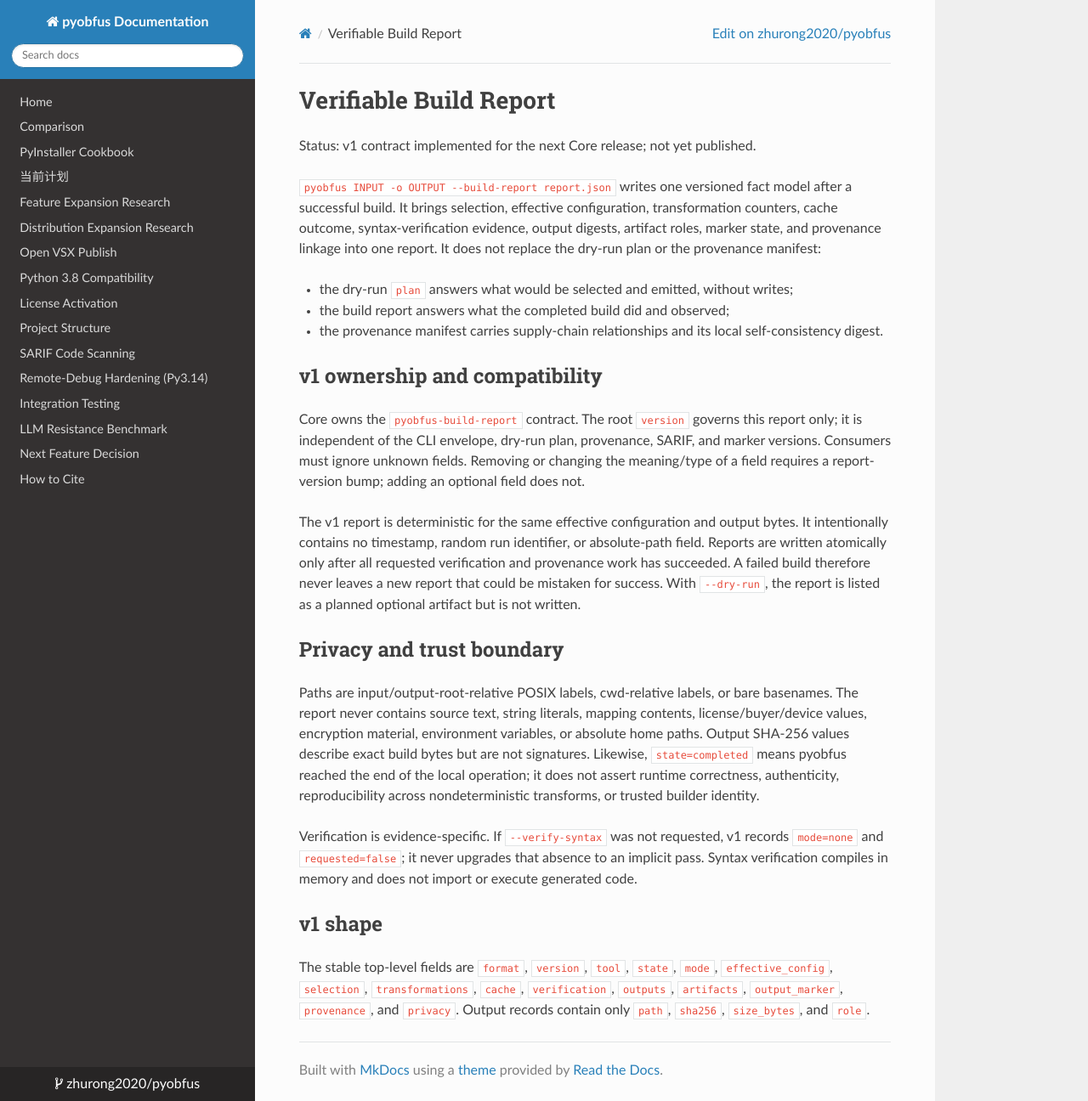
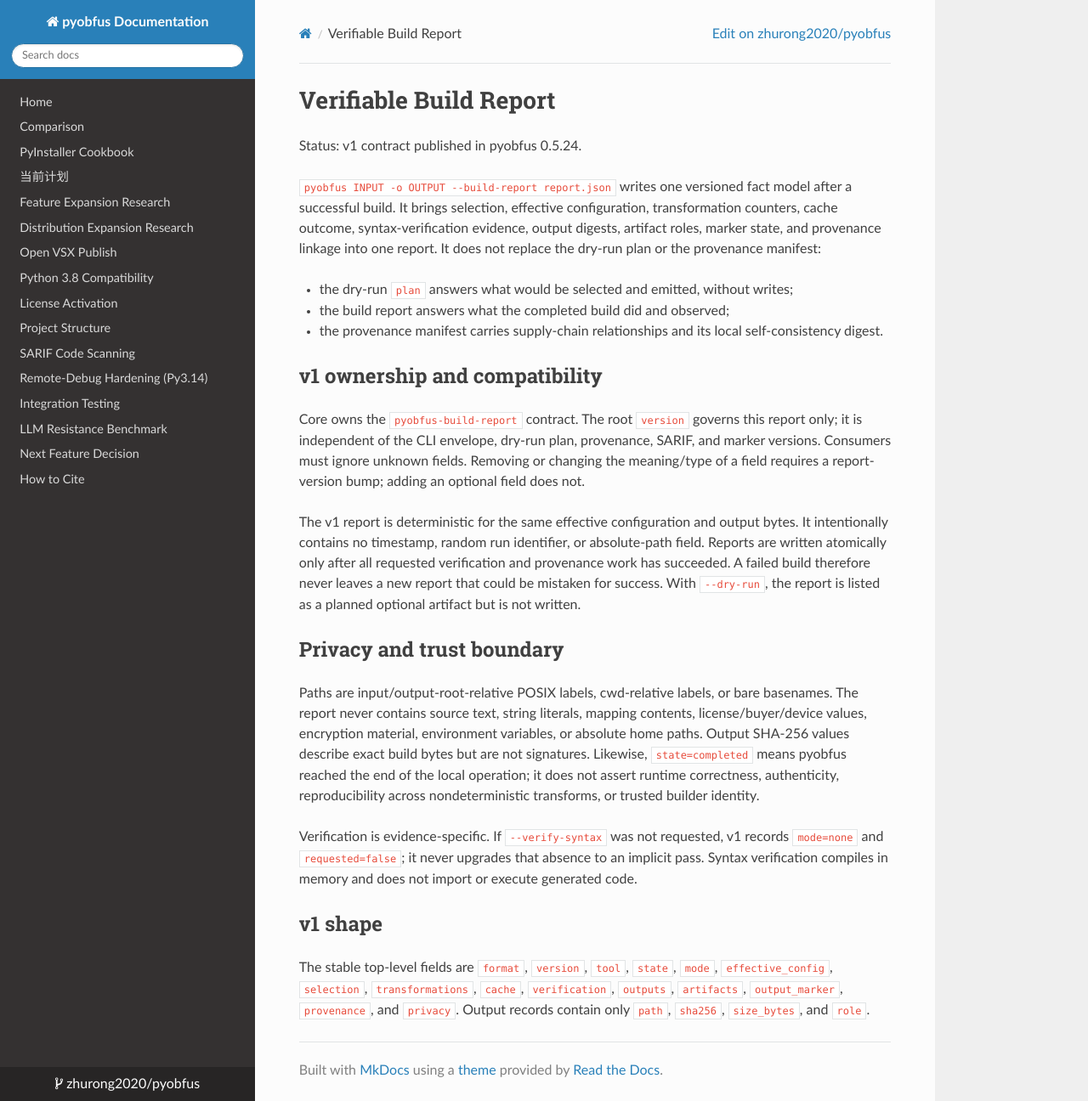
Before and after one commit to zhurong2020/pyobfus, an MkDocs documentation site: the page built from docs/VERIFIABLE_BUILD_REPORT.md, in a window 1280 px wide and 1296 px high. Shown: the whole window at 85% size. Built offline with MkDocs 1.6.1, drawn with Linux system fonts in a browser that asks for light colours; nearby versions of some CDN libraries.

Commit message:
release: pyobfus 0.5.24 (verifiable build report)
Cut the held --build-report work as 0.5.24: version, CHANGELOG section,
the README "What's new" banner (in this commit, before the tag, so the
immutable PyPI snapshot carries it), and the six "next release"
placeholders across README, docs/index.md, both llms.txt twins and
llms-full.txt. The design doc now records the contract as published.

Co-Authored-By: Claude Opus 5 <noreply@anthropic.com>

```diff
--- a/docs/VERIFIABLE_BUILD_REPORT.md
+++ b/docs/VERIFIABLE_BUILD_REPORT.md
@@ -1,6 +1,6 @@
 # Verifiable Build Report
 
-Status: v1 contract implemented for the next Core release; not yet published.
+Status: v1 contract published in pyobfus 0.5.24.
 
 `pyobfus INPUT -o OUTPUT --build-report report.json` writes one versioned fact
 model after a successful build. It brings selection, effective configuration,
--- a/docs/llms.txt
+++ b/docs/llms.txt
@@ -47,7 +47,7 @@ uvx pyobfus-mcp
 - `pyobfus src/ -o dist/ --incremental` — skip a directory rebuild when every input file and the config are unchanged since the last successful build (cache at `<output>/.pyobfus-cache/`)
 - `pyobfus src/ -o dist/ --dry-run --json` (0.5.19) — preview a versioned plan with effective config, selected/excluded files, and artifact handling roles; writes nothing and cannot be applied as saved state
 - `pyobfus src/ -o dist/ --verify-syntax --json` (0.5.19) — after writing, compile generated `.py` files in memory and report `syntax_valid`; never imports or executes the project, creates no `__pycache__`, and does not claim runtime correctness
-- `pyobfus src/ -o dist/ --verify-syntax --provenance-manifest provenance.json --build-report build-report.json` (next release) — write a deterministic, privacy-safe completed-build fact model joining selection/config, transform and cache counters, verification evidence, output hashes, artifact roles, marker state, and provenance linkage; hashes are not signatures and omitted verification is never reported as passed
+- `pyobfus src/ -o dist/ --verify-syntax --provenance-manifest provenance.json --build-report build-report.json` (0.5.24) — write a deterministic, privacy-safe completed-build fact model joining selection/config, transform and cache counters, verification evidence, output hashes, artifact roles, marker state, and provenance linkage; hashes are not signatures and omitted verification is never reported as passed
 - `pyobfus src/ -o dist/ --no-community-marker` (0.5.23) — suppress the versioned `# pyobfus:generated` attribution marker that generated files normally open with (tool version, edition, project-relative source path). Config equivalent: `community_marker: "off"`. The marker never contains an absolute path, buyer id or licence key; it is a plain comment, not a licence check, and suppressing it is free-tier. Distinct from `--trace-marker`.
 - `uses: zhurong2020/pyobfus-action@v1` — the GitHub Action wrapper (separate repo, Marketplace-listed). Runs `--check` (SARIF + JSON) or a build (`--verify-syntax`, provenance manifest) in CI, exposes per-severity counts as step outputs, and separates findings (gated by `fail-on: high|any|never`) from tool errors (always fatal), so a SARIF upload step can run first without the `|| true` workaround that also swallows a mistyped path.
 - `pyobfus src/ -o dist/ --provenance-manifest provenance.json` (0.5.5) — emit a local JSON build-provenance manifest (input/output hashes, config hash, pyobfus version, git commit when available, mapping digest, CycloneDX-compatible relationships)
--- a/llms-full.txt
+++ b/llms-full.txt
@@ -28,7 +28,7 @@ pyobfus src/ -o dist/ --save-mapping mapping.json  # for later unmap
 pyobfus src/ -o dist/ --dry-run                    # preview without writing
 pyobfus src/ -o dist/ --dry-run --json             # + versioned `plan` object (0.5.19)
 pyobfus src/ -o dist/ --verify-syntax --json       # compile output in memory after writing (0.5.19)
-pyobfus src/ -o dist/ --build-report report.json   # completed-build fact model (next release)
+pyobfus src/ -o dist/ --build-report report.json   # completed-build fact model (0.5.24)
 pyobfus src/ -o dist/ --no-community-marker        # suppress the '# pyobfus:generated' marker (0.5.23)
 
 # In GitHub Actions, prefer the action over raw steps -- it separates findings
@@ -306,7 +306,7 @@ also returns a `next_tool` field naming the next MCP tool to call.
 
 ## Versioning
 
-pyobfus follows semver. AI-native features (preflight, init, unmap, JSON CLI, MCP server) are baseline. v0.5 adds composable Pro flags (`--selective-opacity --seal-code --vault --scrub-traceback --fingerprint --expire-hard`, plus `--period --opacity-config --bind-device`/`--bind-device-id` in 0.5.3, device-lock extended to Vault keys in 0.5.4, and `--import-obfuscation` in 0.5.7) to the normal `pyobfus SRC -o OUT --level pro --<flag>` command. Community-side additions since: `--provenance-manifest` (0.5.5), config-aware `--check` with an excluded-file bucket and a dependency-hallucination advisory (0.5.18), and `--dry-run --json` structured plans plus `--verify-syntax` (0.5.19), SARIF 2.1.0 export of `--check` findings via `--sarif` (0.5.21), a Python 3.14 remote-debug hardening advisory in `--check` for builds that request anti-debug protection (0.5.22), a versioned `# pyobfus:generated` build marker with `--community-marker/--no-community-marker` plus the `community_marker` config key (0.5.23, which also stopped generated output from embedding the input file's absolute path), and the `[Unreleased]` `--build-report` completed-build fact model planned for 0.5.24. There is no `build` subcommand. Breaking changes to JSON schemas are flagged with a `version` field bump.
+pyobfus follows semver. AI-native features (preflight, init, unmap, JSON CLI, MCP server) are baseline. v0.5 adds composable Pro flags (`--selective-opacity --seal-code --vault --scrub-traceback --fingerprint --expire-hard`, plus `--period --opacity-config --bind-device`/`--bind-device-id` in 0.5.3, device-lock extended to Vault keys in 0.5.4, and `--import-obfuscation` in 0.5.7) to the normal `pyobfus SRC -o OUT --level pro --<flag>` command. Community-side additions since: `--provenance-manifest` (0.5.5), config-aware `--check` with an excluded-file bucket and a dependency-hallucination advisory (0.5.18), and `--dry-run --json` structured plans plus `--verify-syntax` (0.5.19), SARIF 2.1.0 export of `--check` findings via `--sarif` (0.5.21), a Python 3.14 remote-debug hardening advisory in `--check` for builds that request anti-debug protection (0.5.22), a versioned `# pyobfus:generated` build marker with `--community-marker/--no-community-marker` plus the `community_marker` config key (0.5.23, which also stopped generated output from embedding the input file's absolute path), and the `--build-report` completed-build fact model (0.5.24). There is no `build` subcommand. Breaking changes to JSON schemas are flagged with a `version` field bump.
 
 ## Common selection questions
 
--- a/llms.txt
+++ b/llms.txt
@@ -47,7 +47,7 @@ uvx pyobfus-mcp
 - `pyobfus src/ -o dist/ --incremental` — skip a directory rebuild when every input file and the config are unchanged since the last successful build (cache at `<output>/.pyobfus-cache/`)
 - `pyobfus src/ -o dist/ --dry-run --json` (0.5.19) — preview a versioned plan with effective config, selected/excluded files, and artifact handling roles; writes nothing and cannot be applied as saved state
 - `pyobfus src/ -o dist/ --verify-syntax --json` (0.5.19) — after writing, compile generated `.py` files in memory and report `syntax_valid`; never imports or executes the project, creates no `__pycache__`, and does not claim runtime correctness
-- `pyobfus src/ -o dist/ --verify-syntax --provenance-manifest provenance.json --build-report build-report.json` (next release) — write a deterministic, privacy-safe completed-build fact model joining selection/config, transform and cache counters, verification evidence, output hashes, artifact roles, marker state, and provenance linkage; hashes are not signatures and omitted verification is never reported as passed
+- `pyobfus src/ -o dist/ --verify-syntax --provenance-manifest provenance.json --build-report build-report.json` (0.5.24) — write a deterministic, privacy-safe completed-build fact model joining selection/config, transform and cache counters, verification evidence, output hashes, artifact roles, marker state, and provenance linkage; hashes are not signatures and omitted verification is never reported as passed
 - `pyobfus src/ -o dist/ --no-community-marker` (0.5.23) — suppress the versioned `# pyobfus:generated` attribution marker that generated files normally open with (tool version, edition, project-relative source path). Config equivalent: `community_marker: "off"`. The marker never contains an absolute path, buyer id or licence key; it is a plain comment, not a licence check, and suppressing it is free-tier. Distinct from `--trace-marker`.
 - `uses: zhurong2020/pyobfus-action@v1` — the GitHub Action wrapper (separate repo, Marketplace-listed). Runs `--check` (SARIF + JSON) or a build (`--verify-syntax`, provenance manifest) in CI, exposes per-severity counts as step outputs, and separates findings (gated by `fail-on: high|any|never`) from tool errors (always fatal), so a SARIF upload step can run first without the `|| true` workaround that also swallows a mistyped path.
 - `pyobfus src/ -o dist/ --provenance-manifest provenance.json` (0.5.5) — emit a local JSON build-provenance manifest (input/output hashes, config hash, pyobfus version, git commit when available, mapping digest, CycloneDX-compatible relationships)
--- a/pyproject.toml
+++ b/pyproject.toml
@@ -4,7 +4,7 @@ build-backend = "setuptools.build_meta"
 
 [project]
 name = "pyobfus"
-version = "0.5.23"
+version = "0.5.24"
 description = "pyobfus — the Python obfuscator. AST-based name mangling + framework presets (FastAPI/Django/Pydantic/Click/SQLAlchemy) + reverse stack-trace mapping for AI debugging in Claude Code / Cursor / GitHub Copilot / CodeBuddy. A transparent PyArmor alternative: AST-level protection with debuggable traces. Apache-2.0."
 readme = {file = "README.md", content-type = "text/markdown"}
 requires-python = ">=3.9"
```
Also changed, not shown: CHANGELOG.md (+2 -0 lines), README.md (+8 -8 lines), docs/index.md (+1 -1 lines).
